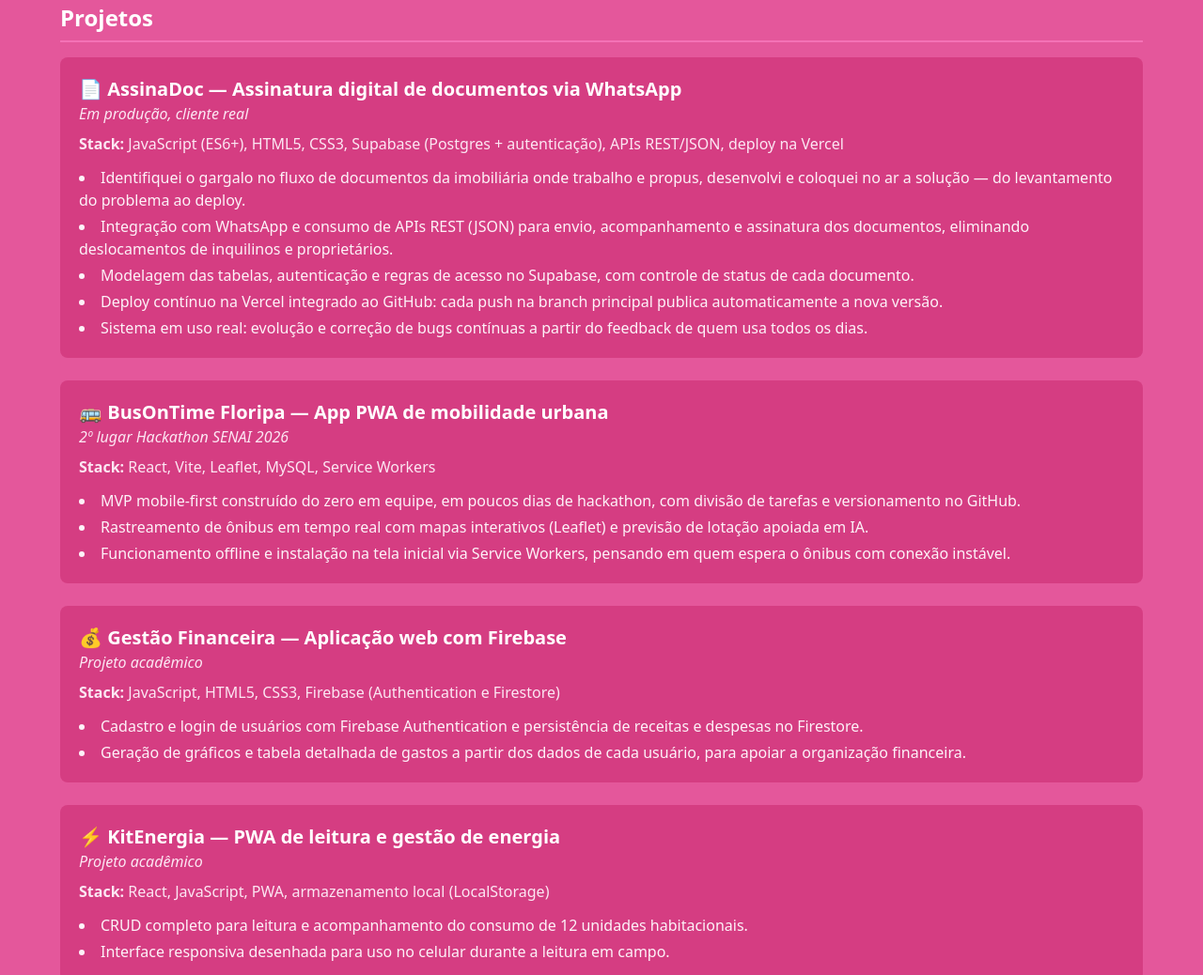
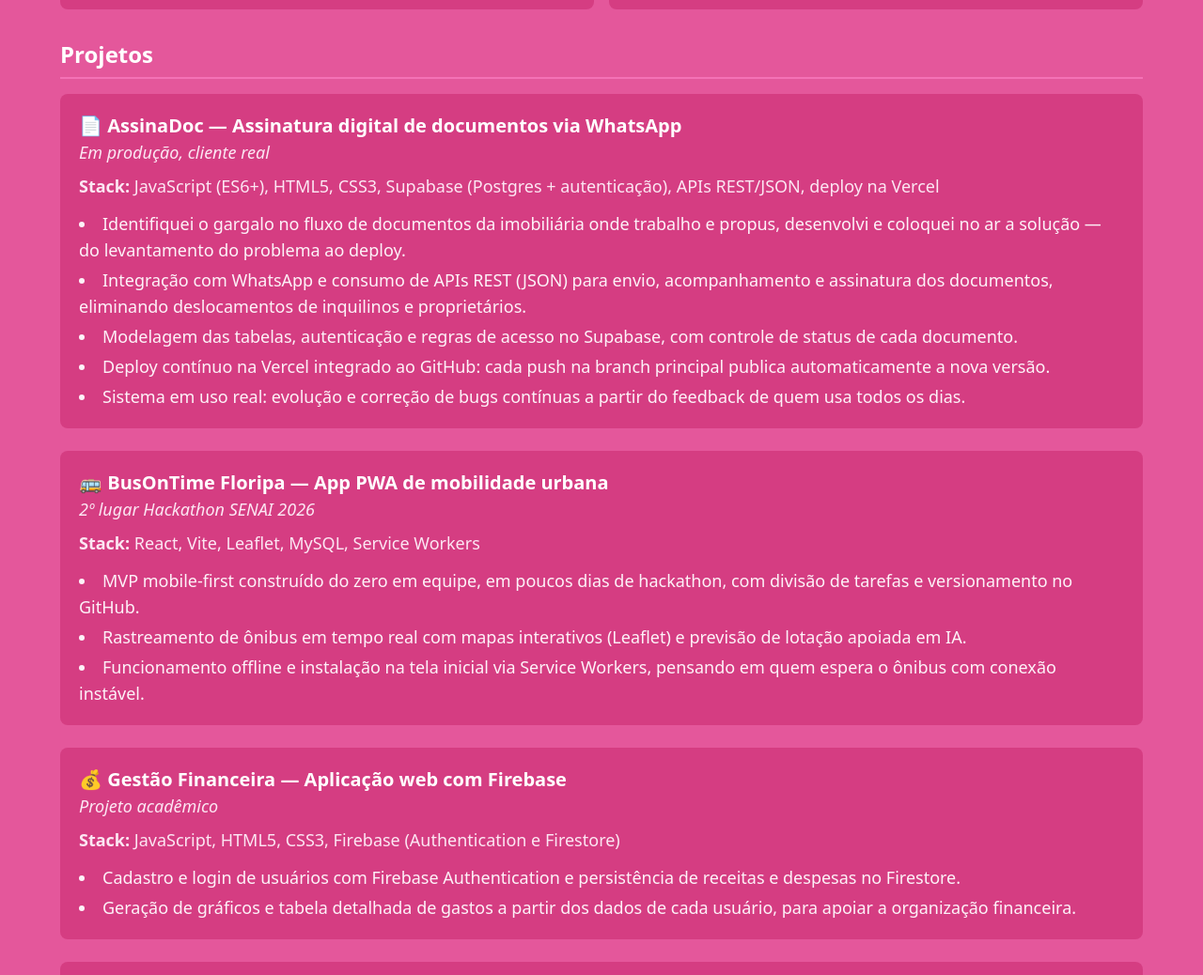
Before and after one commit to Veralucia0909/sobre_mim, a plain HTML site: page index.html in a window 1280 px wide. Shown: the part 1007-2045 px from the top of the page at 94% size. Drawn offline with nearby package versions, Linux system fonts and the light colour scheme.

Commit message:
Aumenta fonte do conteúdo para text-lg
Co-Authored-By: Claude Sonnet 5 <noreply@anthropic.com>

```diff
--- a/index.html
+++ b/index.html
@@ -92,19 +92,19 @@
             <div class="grid gap-4 sm:grid-cols-2">
                 <div class="bg-pink-700/40 rounded-lg p-5 sm:col-span-2">
                     <h3 class="text-lg font-semibold mb-2 text-left">🚀 Trajetória</h3>
-                    <p class="text-base text-pink-50 leading-relaxed text-left">
+                    <p class="text-lg text-pink-50 leading-relaxed text-left">
                         Sou uma Desenvolvedora Front-end e estudante de Desenvolvimento de Sistemas no SENAI/SC, trazendo para a tecnologia uma sólida bagagem e experiência prévia em manutenção elétrica, eletromecânica e automação industrial. Em minha transição de carreira para a área de TI, uni a minha paixão por resolução de problemas complexos ao desenvolvimento de software moderno. Desde então, tenho me destacado na criação de aplicações web eficientes, responsivas e focadas na experiência do usuário.
                     </p>
                 </div>
                 <div class="bg-pink-700/40 rounded-lg p-5">
                     <h3 class="text-lg font-semibold mb-2 text-left">💻 Tecnologias</h3>
-                    <p class="text-base text-pink-50 leading-relaxed text-left">
+                    <p class="text-lg text-pink-50 leading-relaxed text-left">
                         Tenho experiência em tecnologias de front-end, como React, TypeScript, JavaScript, HTML5, CSS3, Tailwind CSS, além de trabalhar com Vite e bibliotecas para consumo de APIs com Axios. No ecossistema de desenvolvimento, também possuo conhecimentos em back-end com Node.js, Express, Python e manipulação de bancos de dados relacionais e em nuvem como PostgreSQL, MySQL, Supabase e Firebase, além de ferramentas como Git, GitHub, Postman, Prisma e Figma.
                     </p>
                 </div>
                 <div class="bg-pink-700/40 rounded-lg p-5">
                     <h3 class="text-lg font-semibold mb-2 text-left">🌱 Motivação</h3>
-                    <p class="text-base text-pink-50 leading-relaxed text-left">
+                    <p class="text-lg text-pink-50 leading-relaxed text-left">
                         Sou apaixonada por aprender continuamente, otimizar processos e criar soluções que geram impacto real. Acredito que a combinação da minha vivência anterior em ambientes industriais com a agilidade do desenvolvimento web me proporciona uma visão analítica diferenciada na entrega de software de qualidade.
                     </p>
                 </div>
@@ -118,9 +118,9 @@
 
                 <div class="bg-pink-700/40 rounded-lg p-5">
                     <h3 class="text-xl font-semibold text-left">📄 AssinaDoc — Assinatura digital de documentos via WhatsApp</h3>
-                    <p class="text-base text-pink-100 italic mb-2 text-left">Em produção, cliente real</p>
-                    <p class="text-base text-pink-100 mb-3 text-left"><strong>Stack:</strong> JavaScript (ES6+), HTML5, CSS3, Supabase (Postgres + autenticação), APIs REST/JSON, deploy na Vercel</p>
-                    <ul class="list-disc list-inside space-y-1 text-pink-50 text-base">
+                    <p class="text-lg text-pink-100 italic mb-2 text-left">Em produção, cliente real</p>
+                    <p class="text-lg text-pink-100 mb-3 text-left"><strong>Stack:</strong> JavaScript (ES6+), HTML5, CSS3, Supabase (Postgres + autenticação), APIs REST/JSON, deploy na Vercel</p>
+                    <ul class="list-disc list-inside space-y-1 text-pink-50 text-lg">
                         <li>Identifiquei o gargalo no fluxo de documentos da imobiliária onde trabalho e propus, desenvolvi e coloquei no ar a solução — do levantamento do problema ao deploy.</li>
                         <li>Integração com WhatsApp e consumo de APIs REST (JSON) para envio, acompanhamento e assinatura dos documentos, eliminando deslocamentos de inquilinos e proprietários.</li>
                         <li>Modelagem das tabelas, autenticação e regras de acesso no Supabase, com controle de status de cada documento.</li>
@@ -132,9 +132,9 @@
 
                 <div class="bg-pink-700/40 rounded-lg p-5">
                     <h3 class="text-xl font-semibold text-left">🚌 BusOnTime Floripa — App PWA de mobilidade urbana</h3>
-                    <p class="text-base text-pink-100 italic mb-2 text-left">2º lugar Hackathon SENAI 2026</p>
-                    <p class="text-base text-pink-100 mb-3 text-left"><strong>Stack:</strong> React, Vite, Leaflet, MySQL, Service Workers</p>
-                    <ul class="list-disc list-inside space-y-1 text-pink-50 text-base">
+                    <p class="text-lg text-pink-100 italic mb-2 text-left">2º lugar Hackathon SENAI 2026</p>
+                    <p class="text-lg text-pink-100 mb-3 text-left"><strong>Stack:</strong> React, Vite, Leaflet, MySQL, Service Workers</p>
+                    <ul class="list-disc list-inside space-y-1 text-pink-50 text-lg">
                         <li>MVP mobile-first construído do zero em equipe, em poucos dias de hackathon, com divisão de tarefas e versionamento no GitHub.</li>
                         <li>Rastreamento de ônibus em tempo real com mapas interativos (Leaflet) e previsão de lotação apoiada em IA.</li>
                         <li>Funcionamento offline e instalação na tela inicial via Service Workers, pensando em quem espera o ônibus com conexão instável.</li>
@@ -144,9 +144,9 @@
 
                 <div class="bg-pink-700/40 rounded-lg p-5">
                     <h3 class="text-xl font-semibold text-left">💰 Gestão Financeira — Aplicação web com Firebase</h3>
-                    <p class="text-base text-pink-100 italic mb-2 text-left">Projeto acadêmico</p>
-                    <p class="text-base text-pink-100 mb-3 text-left"><strong>Stack:</strong> JavaScript, HTML5, CSS3, Firebase (Authentication e Firestore)</p>
-                    <ul class="list-disc list-inside space-y-1 text-pink-50 text-base">
+                    <p class="text-lg text-pink-100 italic mb-2 text-left">Projeto acadêmico</p>
+                    <p class="text-lg text-pink-100 mb-3 text-left"><strong>Stack:</strong> JavaScript, HTML5, CSS3, Firebase (Authentication e Firestore)</p>
+                    <ul class="list-disc list-inside space-y-1 text-pink-50 text-lg">
                         <li>Cadastro e login de usuários com Firebase Authentication e persistência de receitas e despesas no Firestore.</li>
                         <li>Geração de gráficos e tabela detalhada de gastos a partir dos dados de cada usuário, para apoiar a organização financeira.</li>
                     </ul>
@@ -154,9 +154,9 @@
 
                 <div class="bg-pink-700/40 rounded-lg p-5">
                     <h3 class="text-xl font-semibold text-left">⚡ KitEnergia — PWA de leitura e gestão de energia</h3>
-                    <p class="text-base text-pink-100 italic mb-2 text-left">Projeto acadêmico</p>
-                    <p class="text-base text-pink-100 mb-3 text-left"><strong>Stack:</strong> React, JavaScript, PWA, armazenamento local (LocalStorage)</p>
-                    <ul class="list-disc list-inside space-y-1 text-pink-50 text-base">
+                    <p class="text-lg text-pink-100 italic mb-2 text-left">Projeto acadêmico</p>
+                    <p class="text-lg text-pink-100 mb-3 text-left"><strong>Stack:</strong> React, JavaScript, PWA, armazenamento local (LocalStorage)</p>
+                    <ul class="list-disc list-inside space-y-1 text-pink-50 text-lg">
                         <li>CRUD completo para leitura e acompanhamento do consumo de 12 unidades habitacionais.</li>
                         <li>Interface responsiva desenhada para uso no celular durante a leitura em campo.</li>
                     </ul>
```
